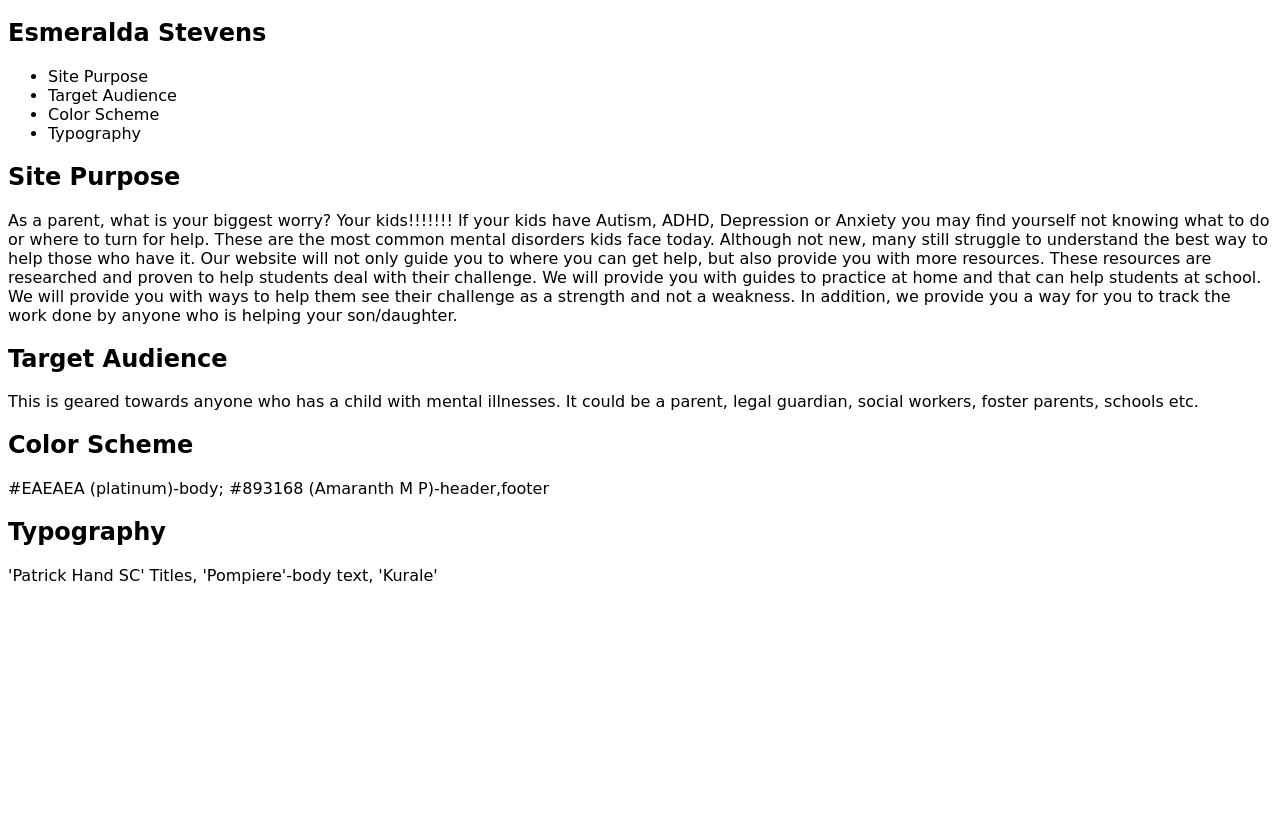
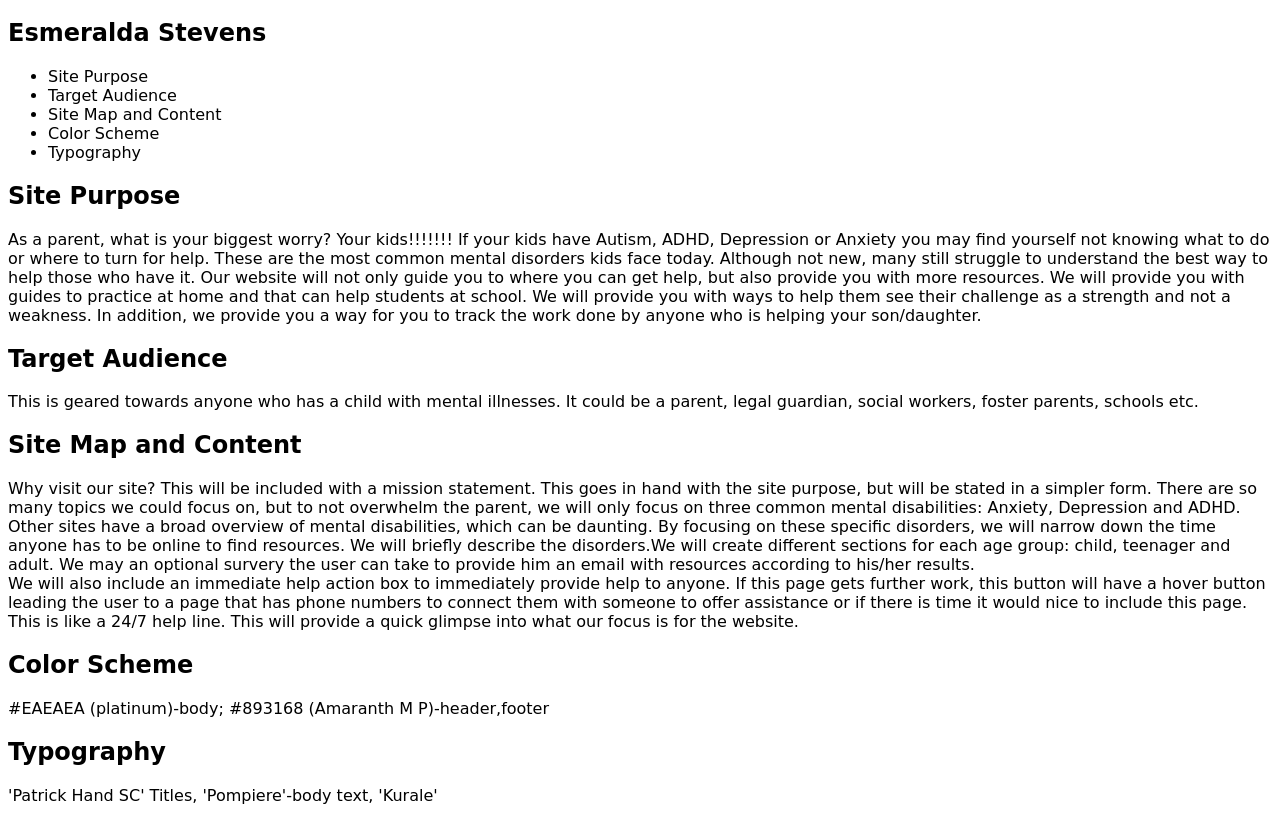
Before and after one commit to ezzie2/wdd130, a plain HTML site: page portfolio_projects/fp-siteplan.html in a window 1280 px wide. Shown: the part 62-883 px from the top of the page. Before the commit the page ends 800 px from the top, so only its background shows below. Drawn offline with Linux system fonts and the light colour scheme; files that its build step writes are made by us from their sources; a web font is replaced by a local one.

Commit message:
main topics

```diff
--- a/portfolio_projects/fp-siteplan.html
+++ b/portfolio_projects/fp-siteplan.html
@@ -24,6 +24,7 @@
         <ul>
             <li>Site Purpose</li>
             <li>Target Audience</li>
+            <li>Site Map and Content</li>
             <li>Color Scheme</li>
             <li>Typography</li>
         </ul>
@@ -38,8 +39,7 @@
                 common mental disorders kids face today. Although not new, many still
                 struggle to understand the best way to help those who have it. Our
                 website will not only guide you to where you can get help, but also
-                provide you with more resources. These resources are researched and
-                proven to help students deal with their challenge. We will provide you
+                provide you with more resources. We will provide you
                 with guides to practice at home and that can help students at school.
                 We will provide you with ways to help them see their challenge as a
                 strength and not a weakness. In addition, we provide you a way for you
@@ -54,6 +54,19 @@
                 schools etc.
             </p>
         </section>
+        <section>
+            <h1>Site Map and Content</h1>
+            <p>Why visit our site? This will be included with a mission statement. This goes in hand with the site purpose, but will
+                be stated in a simpler form. There are so many topics we could focus on, but to not overwhelm the parent, we will
+                only focus on three common mental disabilities: Anxiety, Depression and ADHD. Other sites have a broad overview of mental disabilities,
+                which can be daunting. By focusing on these specific disorders, we will narrow down the time anyone has to be online to find resources.
+                We will briefly describe the disorders.We will create different sections for each age group: child, teenager and adult. We may an optional
+                survery the user can take to provide him an email with resources according to his/her results. <br> We will also include an immediate help
+                action box to immediately provide help to anyone. If this page gets further work, this button will have a hover button leading the user to
+                a page that has phone numbers to connect them with someone to offer assistance or if there is time it would nice to include this page.
+                This is like a 24/7 help line. This will provide a quick glimpse into what our focus is for the website.
+            </p>
+        </section>
         <section class="item">
             <h1>Color Scheme</h1>
             <p>#EAEAEA (platinum)-body; #893168 (Amaranth M P)-header,footer</p>
@@ -64,5 +77,4 @@
         </section>
     </main>
 </body>
-
 </html>
```
